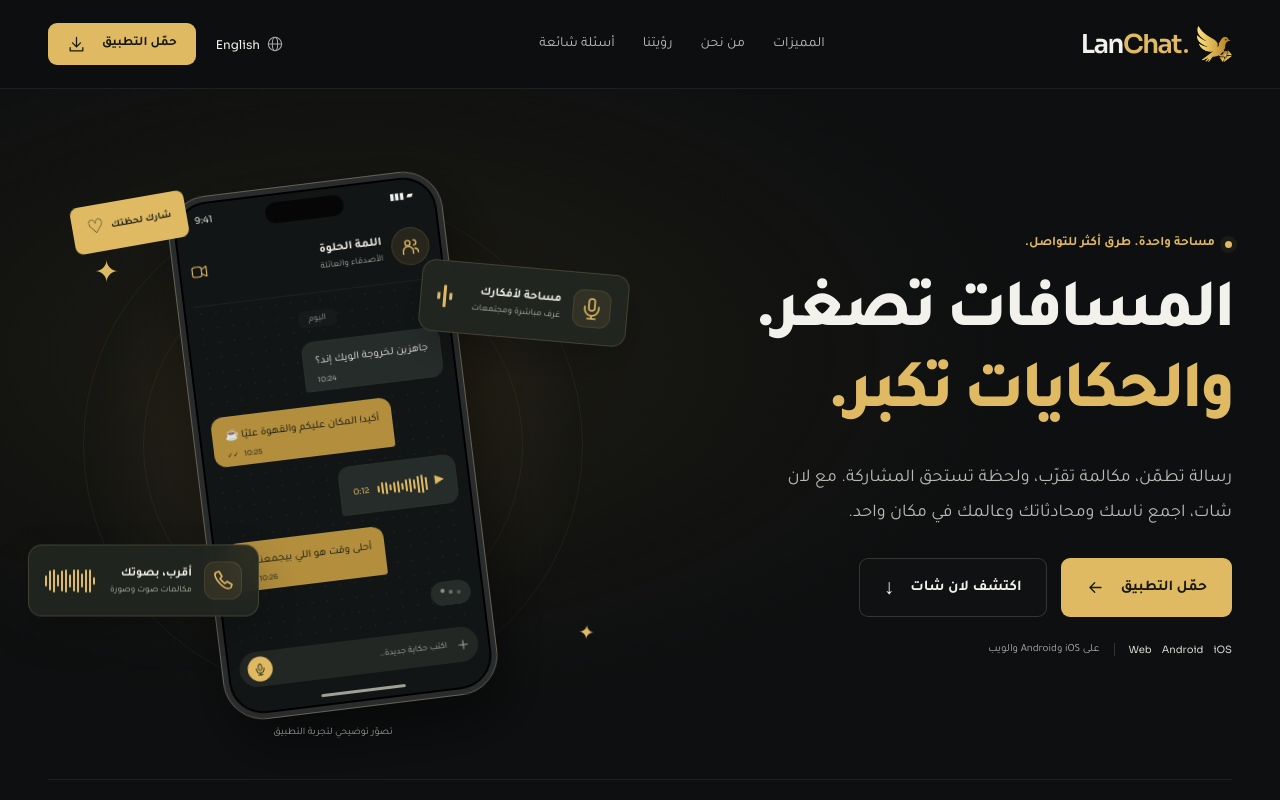
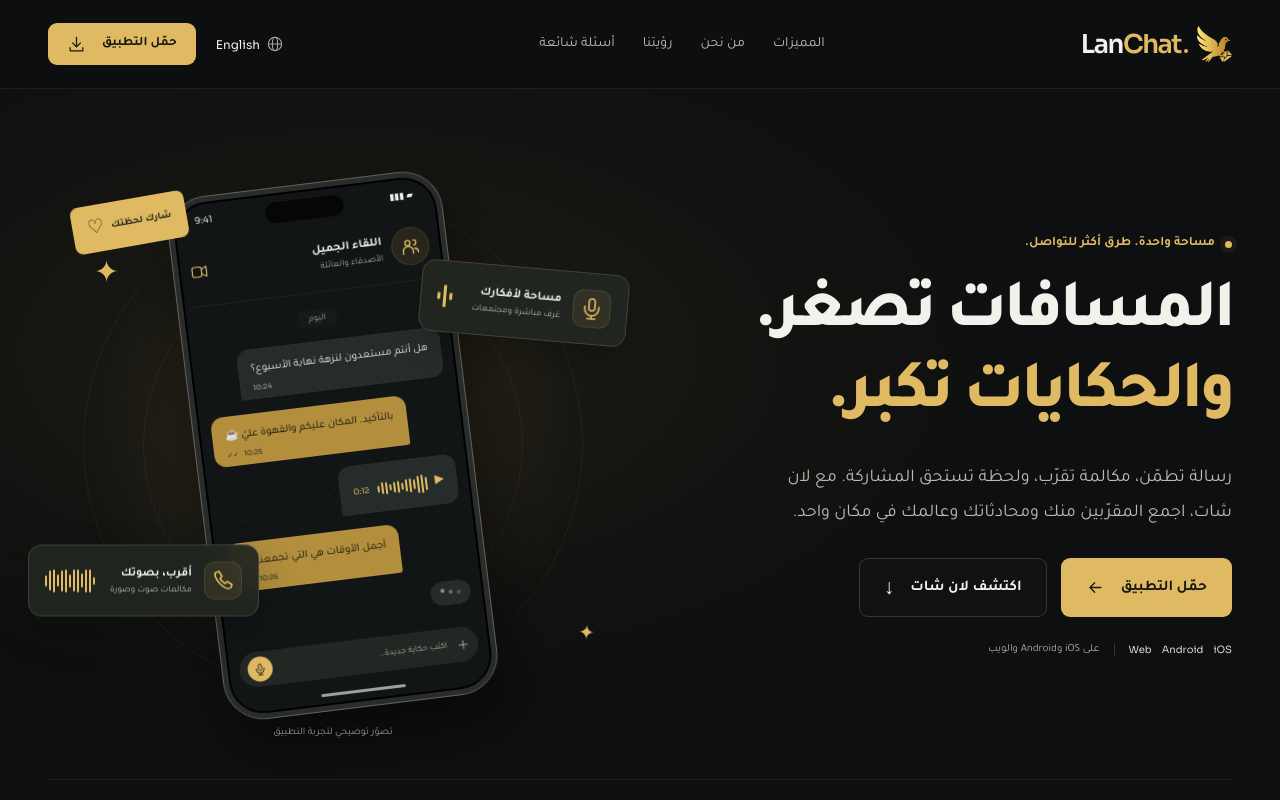
Before and after one commit to foaademad/lan-chat-landing, a React (Vite) app: page / in a window 1280 px wide. Shown: the top 800 px of the page. Built offline with nearby package versions, Linux system fonts and the light colour scheme.

Commit message:
Update LanChat meta descriptions and titles for improved clarity and SEO. Refine language in various sections for better user experience, including adjustments to the app title and landing page content. Replace outdated JavaScript file reference to enhance performance.

```diff
--- a/src/App.tsx
+++ b/src/App.tsx
@@ -26,7 +26,7 @@
     document.documentElement.lang = lang;
     document.documentElement.dir = lang === 'ar' ? 'rtl' : 'ltr';
     document.body.dataset.lang = lang;
-    const title = lang === 'ar' ? 'لان شات — خلّينا أقرب | LanChat' : 'LanChat — Let’s be closer';
+    const title = lang === 'ar' ? 'لان شات — لنكن أقرب | LanChat' : 'LanChat — Let’s be closer';
     document.title = title;
     document.querySelector('meta[name="description"]')?.setAttribute('content', c.lead);
     document.querySelector('meta[property="og:title"]')?.setAttribute('content', title);
--- a/src/landingContent.ts
+++ b/src/landingContent.ts
@@ -6,10 +6,10 @@
     aboutNav: 'من نحن', visionNav: 'رؤيتنا', faqNav: 'أسئلة شائعة',
     eyebrow: 'مساحة واحدة. طرق أكثر للتواصل.',
     headline: ['المسافات تصغر.', 'والحكايات تكبر.'],
-    lead: 'رسالة تطمّن، مكالمة تقرّب، ولحظة تستحق المشاركة. مع لان شات، اجمع ناسك ومحادثاتك وعالمك في مكان واحد.',
+    lead: 'رسالة تطمّن، مكالمة تقرّب، ولحظة تستحق المشاركة. مع لان شات، اجمع المقرّبين منك ومحادثاتك وعالمك في مكان واحد.',
     discover: 'اكتشف لان شات', available: 'على iOS وAndroid والويب', scroll: 'تعرّف علينا أكثر',
     preview: 'تصوّر توضيحي لتجربة التطبيق',
-    chat: { title: 'اللمة الحلوة', subtitle: 'الأصدقاء والعائلة', today: 'اليوم', first: 'جاهزين لخروجة الويك إند؟', second: 'أكيد! المكان عليكم والقهوة عليّا ☕', third: 'أحلى وقت هو اللي بيجمعنا 💛', input: 'اكتب حكاية جديدة…', voice: 'رسالة صوتية', call: 'أقرب، بصوتك', callSub: 'مكالمات صوت وصورة', room: 'مساحة لأفكارك', roomSub: 'غرف مباشرة ومجتمعات', status: 'شارك لحظتك' },
+    chat: { title: 'اللقاء الجميل', subtitle: 'الأصدقاء والعائلة', today: 'اليوم', first: 'هل أنتم مستعدون لنزهة نهاية الأسبوع؟', second: 'بالتأكيد. المكان عليكم والقهوة عليّ ☕', third: 'أجمل الأوقات هي التي تجمعنا 💛', input: 'اكتب حكاية جديدة…', voice: 'رسالة صوتية', call: 'أقرب، بصوتك', callSub: 'مكالمات صوت وصورة', room: 'مساحة لأفكارك', roomSub: 'غرف مباشرة ومجتمعات', status: 'شارك لحظتك' },
     principles: ['محادثات بطريقتك', 'مساحة لمجتمعك', 'خصوصية تتحكم فيها', 'من هاتفك إلى مكتبك'],
     featuresLabel: 'عالمك، متصل', featuresTitle: 'كل طريقة تقرّبك.', featuresLead: 'من أول «أهلًا» إلى نقاش يجمع الكل. اكتشف الأدوات التي تجعل التواصل جزءًا أسهل من يومك.',
     aboutLabel: 'الحكاية وراء لان شات', aboutTitle: 'نصنع مساحة للتواصل.\nونترك لك الحكاية.',
@@ -19,33 +19,33 @@
     visionLabel: 'إلى أين نتجه؟', visionTitle: 'رؤية أكبر من محادثة.', visionLead: 'نطوّر لان شات حول ما يهم الناس: القرب، حرية التعبير، والتحكم في تجربتهم.',
     purpose: [
       { icon: 'horizon', label: 'رؤيتنا', title: 'عالم أقرب، مهما كانت المسافة.', text: 'نطمح إلى أن يكون لان شات مساحة تجمع الأشخاص والمجتمعات، وتفتح أبوابًا لحوارات وعلاقات تستمر.' },
-      { icon: 'spark', label: 'رسالتنا', title: 'تواصل يومي، ببساطة أكبر.', text: 'نجمع طرق التواصل التي تحتاجها في تجربة واحدة واضحة، لتقضي وقتًا أكثر مع ناسك وأقل في التنقل بين الأدوات.' },
+      { icon: 'spark', label: 'رسالتنا', title: 'تواصل يومي، ببساطة أكبر.', text: 'نجمع طرق التواصل التي تحتاج إليها في تجربة واحدة واضحة، لتقضي وقتًا أطول مع المقرّبين منك ووقتًا أقل في التنقل بين الأدوات.' },
       { icon: 'compass', label: 'ما نسعى إليه', title: 'تجربة تنمو مع احتياجاتك.', text: 'نسعى لتحسين سهولة الاستخدام، وتطوير أدوات المشاركة، والاستماع لملاحظات المستخدمين لتوجيه ما نبنيه بعد ذلك.' },
     ],
     valuesLabel: 'قيمنا في كل تفصيلة',
     values: [ { title: 'الإنسان أولًا', text: 'نبدأ من احتياجاتك وطريقة تواصلك.' }, { title: 'الوضوح', text: 'أدوات مفهومة وخيارات تعرف كيف تستخدمها.' }, { title: 'الاختيار لك', text: 'أنت تحدد ما تشاركه ومع من.' }, { title: 'تطوير مستمر', text: 'كل ملاحظة فرصة لصنع تجربة أفضل.' } ],
-    lifeLabel: 'مكان لكل دوائرك', lifeTitle: 'على مقاس يومك.', lifeLead: 'لكل مجموعة حكاية، ولكل حكاية طريقتها في التواصل.',
+    lifeLabel: 'مكان لكل دوائرك', lifeTitle: 'بما يناسب يومك.', lifeLead: 'لكل مجموعة حكاية، ولكل حكاية طريقتها في التواصل.',
     audiences: [
-      { tab: 'الأصدقاء والعائلة', icon: 'heart', title: 'قريب من ناسك، في أبسط التفاصيل.', text: 'شارك صورة من يومك، ابعت رسالة صوتية، أو حوّل «وحشتوني» إلى مكالمة. مساحة تجمع اللحظات الصغيرة التي تصنع علاقتكم.', points: ['محادثات ووسائط ورسائل صوتية', 'مكالمات صوت وصورة', 'حالات لمشاركة لحظاتك'], room: 'لمة العائلة', messages: ['صباح الخير يا أحلى ناس ☀️', 'مستنيينكم على الغدا النهارده 💛', 'في الطريق!'] },
-      { tab: 'الفرق والمجموعات', icon: 'people', title: 'أفكاركم في مكان، وخطوتكم أوضح.', text: 'اجمع فريق العمل أو مجموعة الدراسة. شارك المستندات، ثبّت ما يهم، واستخدم الاستطلاعات للوصول إلى قرار يشارك فيه الجميع.', points: ['مجموعات وأدوات إدارة', 'مشاركة ملفات وتثبيت رسائل', 'استطلاعات وتفاعلات'], room: 'فريق الأفكار', messages: ['شاركت معاكم ملف الأفكار الجديد 📎', 'نختار موعد مناسب للنقاش؟', 'خلّينا نعمل استطلاع ✨'] },
-      { tab: 'المجتمعات وصنّاع المحتوى', icon: 'mic', title: 'افتح الحوار. واجمع من يشاركك الشغف.', text: 'امنح فكرتك صوتًا في غرفة مباشرة، وشارك تحديثاتك عبر الحالات. مساحة للحديث وتبادل الخبرات حول ما يجمعكم.', points: ['غرف مباشرة وحوارات لحظية', 'روابط دعوة ومشاركة', 'حالات تعبّر عن اهتماماتك'], room: 'مساحة إبداع', messages: ['موضوعنا النهارده: من أين تأتي الأفكار؟ 💡', 'فكرة صغيرة ممكن تبدأ حكاية كبيرة.', 'شاركونا تجاربكم في الغرفة 🎙️'] },
+      { tab: 'الأصدقاء والعائلة', icon: 'heart', title: 'قريب ممن تحب، في أبسط التفاصيل.', text: 'شارك صورة من يومك، أو أرسل رسالة صوتية، أو حوّل «اشتقت إليكم» إلى مكالمة. مساحة تجمع اللحظات الصغيرة التي تصنع علاقتكم.', points: ['محادثات ووسائط ورسائل صوتية', 'مكالمات صوت وصورة', 'حالات لمشاركة لحظاتك'], room: 'لقاء العائلة', messages: ['صباح الخير يا أعزّ الناس ☀️', 'ننتظركم على الغداء اليوم 💛', 'نحن في الطريق!'] },
+      { tab: 'الفرق والمجموعات', icon: 'people', title: 'أفكاركم في مكان واحد، وخطوتكم أوضح.', text: 'اجمع فريق العمل أو مجموعة الدراسة. شارك المستندات، وثبّت ما يهم، واستخدم الاستطلاعات للوصول إلى قرار يشارك فيه الجميع.', points: ['مجموعات وأدوات إدارة', 'مشاركة ملفات وتثبيت رسائل', 'استطلاعات وتفاعلات'], room: 'فريق الأفكار', messages: ['شاركتكم ملف الأفكار الجديد 📎', 'هل نختار موعدًا مناسبًا للنقاش؟', 'لنُنشئ استطلاعًا ✨'] },
+      { tab: 'المجتمعات وصنّاع المحتوى', icon: 'mic', title: 'افتح الحوار. واجمع من يشاركك الشغف.', text: 'امنح فكرتك صوتًا في غرفة مباشرة، وشارك تحديثاتك عبر الحالات. مساحة للحديث وتبادل الخبرات حول ما يجمعكم.', points: ['غرف مباشرة وحوارات لحظية', 'روابط دعوة ومشاركة', 'حالات تعبّر عن اهتماماتك'], room: 'مساحة إبداع', messages: ['موضوعنا اليوم: من أين تأتي الأفكار؟ 💡', 'فكرة صغيرة يمكن أن تبدأ حكاية كبيرة.', 'شاركونا تجاربكم في الغرفة 🎙️'] },
     ],
     stepsLabel: 'خطوتك الأولى', stepsTitle: 'من التحميل إلى أول «أهلًا».', stepsLead: 'ابدأ من هاتفك، ثم اكتشف المساحة التي تناسبك.',
     steps: [ { title: 'حمّل لان شات', text: 'اختر متجر جهازك، وثبّت التطبيق على هاتفك.' }, { title: 'جهّز حسابك', text: 'سجّل برقم هاتفك، وأضف اسمك وصورتك واضبط خيارات الخصوصية.' }, { title: 'ابدأ الحكاية', text: 'تواصل مع جهات اتصالك، أنشئ مجموعة، أو اكتشف الغرف المباشرة.' } ],
     webLabel: 'المحادثة تكمل معك', webTitle: 'شاشة أكبر.\nنفس القرب.', webText: 'من رسالة سريعة على الهاتف إلى حوار على مكتبك. افتح لان شات ويب واربط المتصفح من التطبيق عبر رمز QR.', webCta: 'جرّب لان شات ويب', webNote: 'يبدأ الربط من تطبيق الهاتف', webSteps: ['افتح الويب', 'امسح الرمز من التطبيق', 'تابع محادثاتك'],
     privacyLabel: 'مساحتك، باختيارك', privacyTitle: 'أنت تختار حدود التواصل.', privacyLead: 'خيارات واضحة تساعدك على إدارة حسابك، ومن يتواصل معك، وما يظهر للآخرين.',
     privacy: [ { icon: 'eye', title: 'تحكّم في ظهورك', text: 'اضبط إعدادات ظهور معلوماتك وآخر ظهورك من داخل التطبيق.' }, { icon: 'lock', title: 'طبقة حماية إضافية', text: 'استخدم التحقق بخطوتين وقفل المحادثات، وراجع الأجهزة المرتبطة بحسابك.' }, { icon: 'shield', title: 'مساحتك تحت إدارتك', text: 'تحكّم في التواصل باستخدام الحظر، وأدر حسابك من الإعدادات.' } ],
-    faqLabel: 'خلّينا نوضّح أكثر', faqTitle: 'أسئلتك، وإجاباتها.', faqLead: 'معلومات تساعدك تبدأ وأنت عارف تجربتك هتكون إزاي.',
+    faqLabel: 'مزيد من التوضيح', faqTitle: 'أسئلتك، وإجاباتها.', faqLead: 'معلومات تساعدك على البدء وأنت تعرف كيف ستكون تجربتك.',
     faq: [
       { question: 'ما هو لان شات؟', answer: 'لان شات تطبيق تواصل يجمع الرسائل الفردية والمجموعات، المكالمات الصوتية والمرئية، الحالات والغرف المباشرة، مع نسخة ويب تربطها بحسابك من الهاتف.' },
-      { question: 'على أي أجهزة أقدر أستخدمه؟', answer: 'يمكنك تحميل تطبيق الهاتف من App Store لأجهزة iPhone ومن Google Play لأجهزة Android. وللاستخدام على الكمبيوتر، افتح LanChat Web واربطه من تطبيق الهاتف.' },
+      { question: 'على أي أجهزة يمكنني استخدامه؟', answer: 'يمكنك تنزيل تطبيق الهاتف من App Store لأجهزة iPhone ومن Google Play لأجهزة Android. ولاستخدامه على الحاسوب، افتح LanChat Web واربطه من تطبيق الهاتف.' },
       { question: 'هل أحتاج إلى اتصال بالإنترنت؟', answer: 'نعم. إرسال واستقبال الرسائل، إجراء المكالمات والمشاركة في الغرف المباشرة تحتاج إلى اتصال بالإنترنت عبر Wi-Fi أو بيانات الهاتف. قد تُطبّق تكلفة البيانات بحسب شركة الاتصالات.' },
-      { question: 'كيف أربط لان شات بالكمبيوتر؟', answer: 'افتح web.lanchat.net على المتصفح. من تطبيق الهاتف ادخل إلى الأجهزة المرتبطة، واختر ربط جهاز وامسح رمز QR المعروض. يمكنك مراجعة أجهزتك المرتبطة من التطبيق.' },
+      { question: 'كيف أربط لان شات بالحاسوب؟', answer: 'افتح web.lanchat.net في المتصفح. من تطبيق الهاتف، انتقل إلى الأجهزة المرتبطة، ثم اختر ربط جهاز وامسح رمز QR الظاهر. يمكنك مراجعة أجهزتك المرتبطة من التطبيق.' },
       { question: 'ما الفرق بين المجموعات والغرف المباشرة؟', answer: 'المجموعات مكان للمحادثات ومشاركة الرسائل والملفات بين أعضائها. الغرف المباشرة تتيح حوارًا حيًا بالصوت والتفاعل في اللحظة نفسها.' },
       { question: 'كيف أرسل اقتراحًا أو أتواصل مع الدعم؟', answer: 'راسلنا على Support@lanchat.net لعرض سؤالك أو اقتراحك. وإذا كنت تواجه مشكلة، اذكر نوع جهازك وإصدار التطبيق ووصفًا لما حدث، دون مشاركة كلمة مرور أو رمز تحقق.' },
     ],
-    contactLabel: 'نبني التجربة معك', contactTitle: 'عندك فكرة؟ نحب نسمعها.', contactText: 'اقتراح، سؤال، أو فرصة تعاون. تواصلك يساعدنا نفهم ما تحتاجه ونطوّر التجربة.', contactCta: 'تواصل مع فريق لان شات',
-    downloadLabel: 'حكايتك القادمة تبدأ هنا', downloadTitle: 'خلّينا أقرب.', downloadText: 'حمّل لان شات، وابدأ أول محادثة مع ناسك.', backTop: 'إلى الأعلى', footerStatement: 'مساحة للتواصل، والمشاركة، وكل ما يقرّبنا.', footerCompany: 'لان شات', footerConnect: 'ابقَ على تواصل',
+    contactLabel: 'نبني التجربة معك', contactTitle: 'هل لديك فكرة؟ يسعدنا سماعها.', contactText: 'اقتراح، أو سؤال، أو فرصة تعاون. يساعدنا تواصلك على فهم ما تحتاج إليه وعلى تطوير التجربة.', contactCta: 'تواصل مع فريق لان شات',
+    downloadLabel: 'حكايتك القادمة تبدأ هنا', downloadTitle: 'لنكن أقرب.', downloadText: 'حمّل لان شات، وابدأ أول محادثة مع المقرّبين منك.', backTop: 'إلى الأعلى', footerStatement: 'مساحة للتواصل، والمشاركة، وكل ما يقرّبنا.', footerCompany: 'لان شات', footerConnect: 'ابقَ على تواصل',
   },
   en: {
     skip: 'Skip to content', menu: 'Open menu', close: 'Close menu', navigation: 'Main navigation',
```
Also changed, not shown: index.html (+4 -4 lines), src/content.ts (+4 -4 lines), 2 other files (tests, documents, lock files or other folders).
